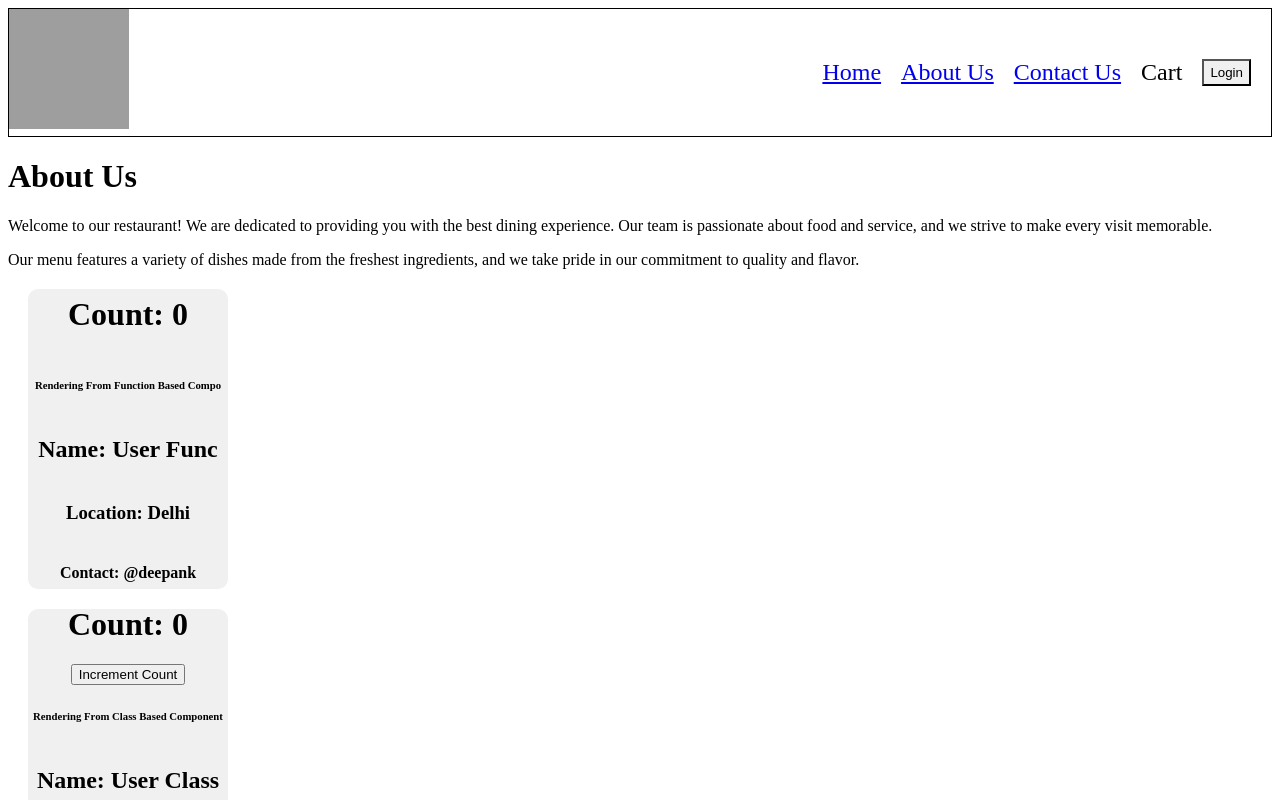
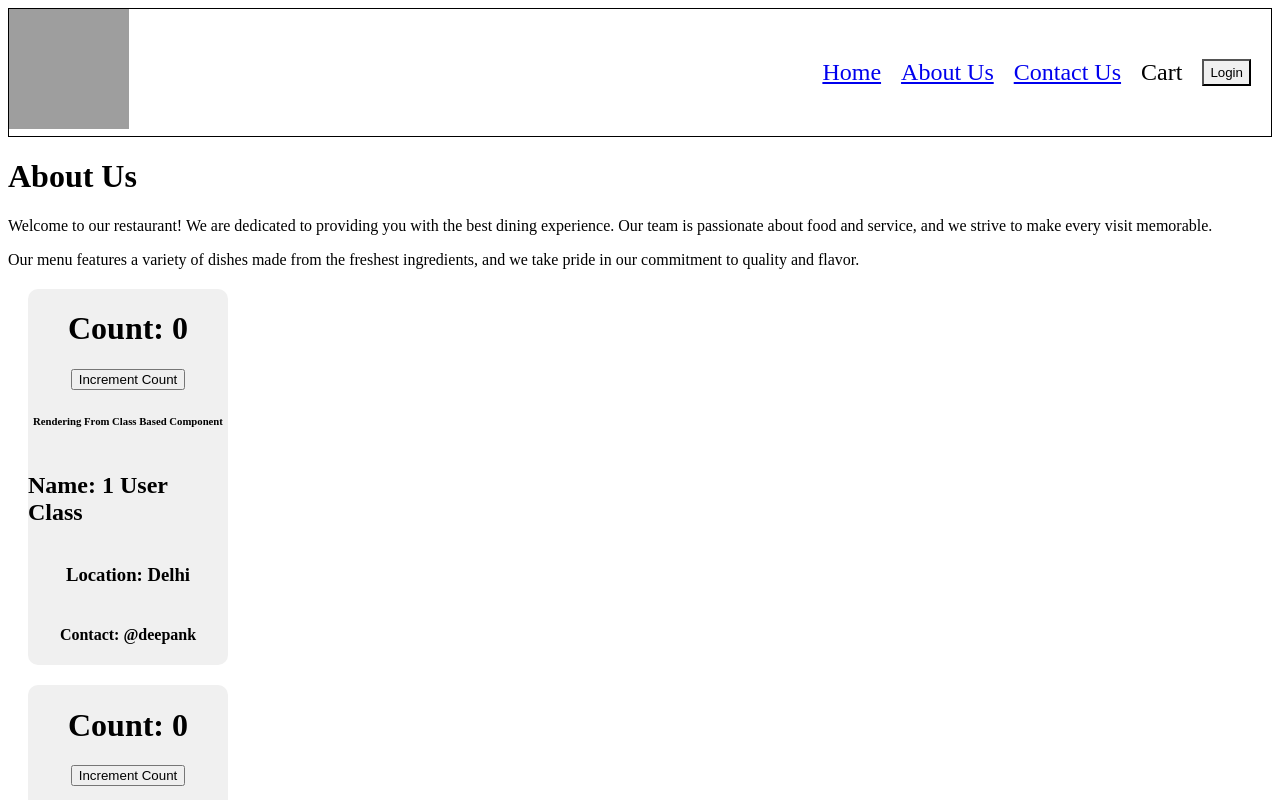
Before and after one commit to Deepank0777/HELLO-REACT, a React (Vite) app: page /about-us in a window 1280 px wide. Shown: the top 800 px of the page. Built offline with nearby package versions, Linux system fonts and the light colour scheme; grey boxes are pictures that could not be loaded.

Commit message:
react-lifecycle-methods

```diff
--- a/src/components/About.js
+++ b/src/components/About.js
@@ -1,7 +1,20 @@
 import UserFunctionBasedComponent from "./UserFunctionBasedComponent";
 import UserClassBasedComponent from "./UserClassBasedComponent";
+import React from "react";
 
-const About = () => {
+class About extends React.Component {
+  constructor(props) {
+    super(props);
+
+    console.log("Parent Constructor called");
+  }
+
+  componentDidMount() {
+    console.log("Parent Component did mount called");
+  }
+
+  render() {
+    console.log("Parent Render called");
     return (
       <div className="about">
         <h1>About Us</h1>
@@ -12,13 +25,16 @@ const About = () => {
         </p>
         <p>
           Our menu features a variety of dishes made from the freshest
-        ingredients, and we take pride in our commitment to quality and flavor.
+          ingredients, and we take pride in our commitment to quality and
+          flavor.
         </p>
 
-      <UserFunctionBasedComponent name={"User Func"} />
-      <UserClassBasedComponent name={"User Class"} />
+        {/* <UserFunctionBasedComponent name={"User Func"} /> */}
+        <UserClassBasedComponent name={"1 User Class"} />
+        <UserClassBasedComponent name={"2 User Class"} />
       </div>
     );
-};
+  }
+}
 
 export default About;
--- a/src/components/UserClassBasedComponent.js
+++ b/src/components/UserClassBasedComponent.js
@@ -3,16 +3,24 @@ import React from "react";
 class UserClassBasedComponent extends React.Component {
   constructor(props) {
     super(props);
-    console.log("user class based component props", props);
 
     this.state = {
       count: 0,
       count2: 0,
       count3: 0,
     };
+
+    console.log(props.name, "Constructor called");
   }
+
+  componentDidMount() {
+    console.log(this.props.name, "Component did mount called");
+    // Simulating an API call or any side effect
+  }
+
   render() {
     const { count, count2 } = this.state;
+    console.log(this.props.name, "Render called");
     return (
       <div className="user-card">
         <h1>Count: {count}</h1>
--- a/src/index.css
+++ b/src/index.css
@@ -121,7 +121,6 @@
     align-items: center;
     justify-content: center;
     width: 200px;
-    height: 300px;
     background-color: #f0f0f0;
     border-radius: 10px;
     margin: 20px;
```
Also changed, not shown: react-lifecycle-methods-diagram.png (added), 1 other file (tests, documents, lock files or other folders). Lines whose indentation alone changed are shown as unchanged.
